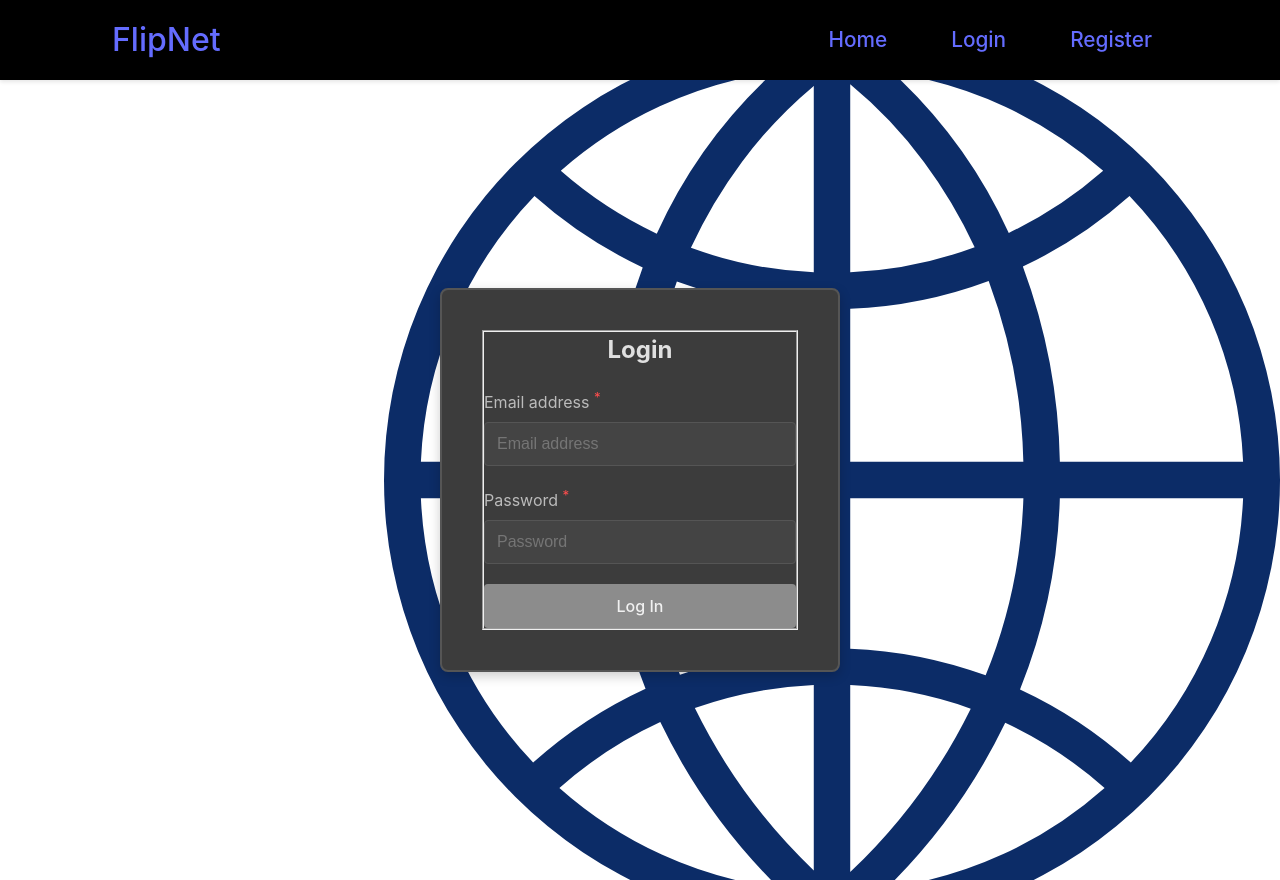
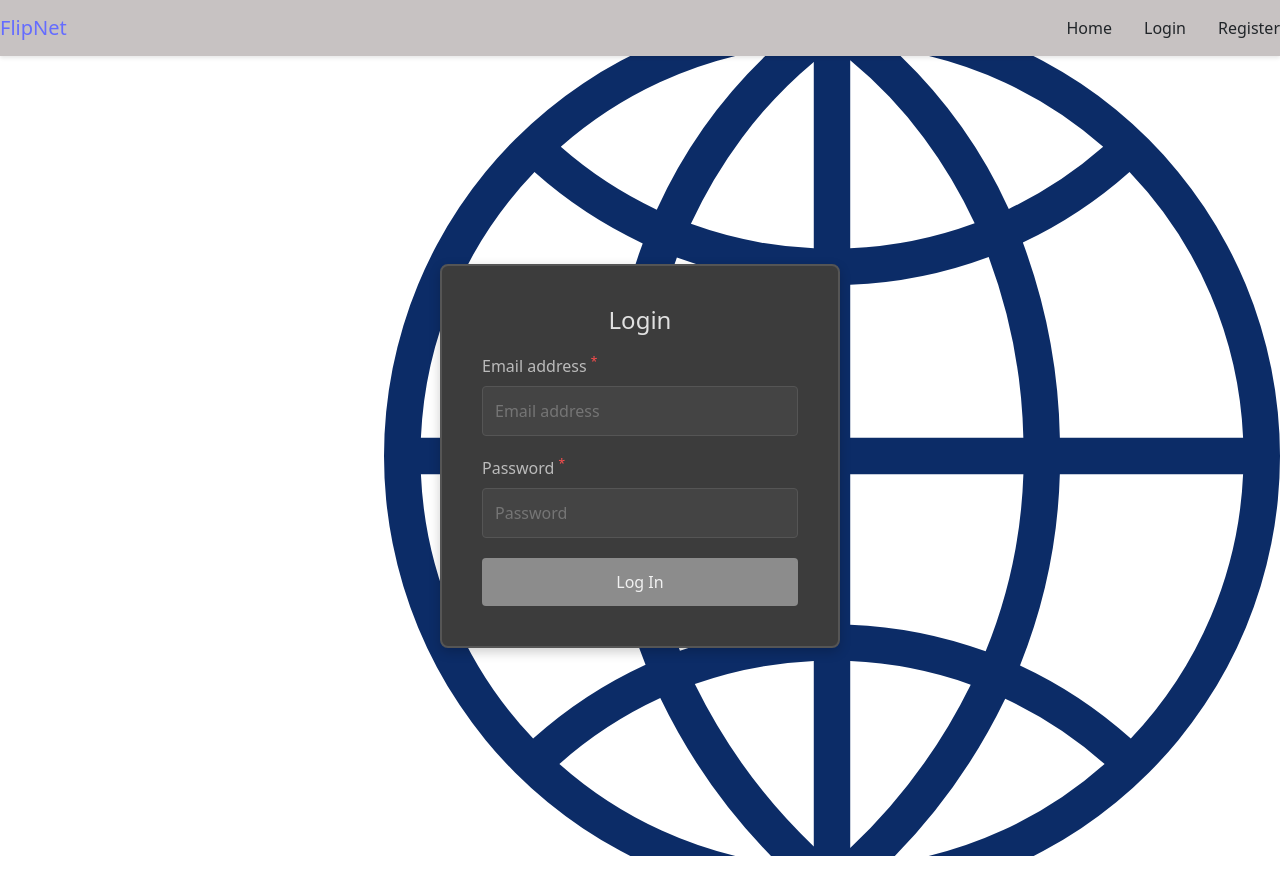
Before and after one commit to pmollerus23/React-Vite-Movie-DB, a React (Vite) app in the folder react-app/: page /login in a window 1280 px wide. After the commit the page ends 856 px from the top, so only its background shows below. Built offline with nearby package versions, Linux system fonts and the light colour scheme.

Commit message:
Pushing latest profile user flow changes

```diff
--- a/react-app/package.json
+++ b/react-app/package.json
@@ -9,6 +9,7 @@
     "preview": "vite preview"
   },
   "dependencies": {
+    "@popperjs/core": "^2.11.8",
     "axios": "^1.7.9",
     "bootstrap": "^5.3.3",
     "react": "^18.2.0",
@@ -18,6 +19,7 @@
     "@types/react": "^18.0.27",
     "@types/react-dom": "^18.0.10",
     "@vitejs/plugin-react": "^3.1.0",
+    "sass": "^1.85.1",
     "typescript": "^4.9.3",
     "vite": "^4.1.0"
   }
--- a/react-app/src/css/Login.css
+++ b/react-app/src/css/Login.css
@@ -64,8 +64,8 @@
   }
 
   .login input:focus {
-    border-color: #7d7d7d;  /* Slightly lighter gray on focus */
-    background-color: #555;  /* Lighten background on focus */
+    border-color: #c7c2c2;  /* Slightly lighter gray on focus */
+    background-color: #c7c2c2;  /* Lighten background on focus */
   }
 
   .login button {
--- a/react-app/src/css/Navbar.css
+++ b/react-app/src/css/Navbar.css
@@ -1,5 +1,5 @@
 .navbar {
-  background-color: #000000;
+  background-color: #c7c2c2;
   padding: 1rem 7rem;
   display: flex;
   justify-content: space-between;
```
Also changed, not shown: react-app/src/main.tsx (+4 -6 lines), 1 other file (tests, documents, lock files or other folders).
